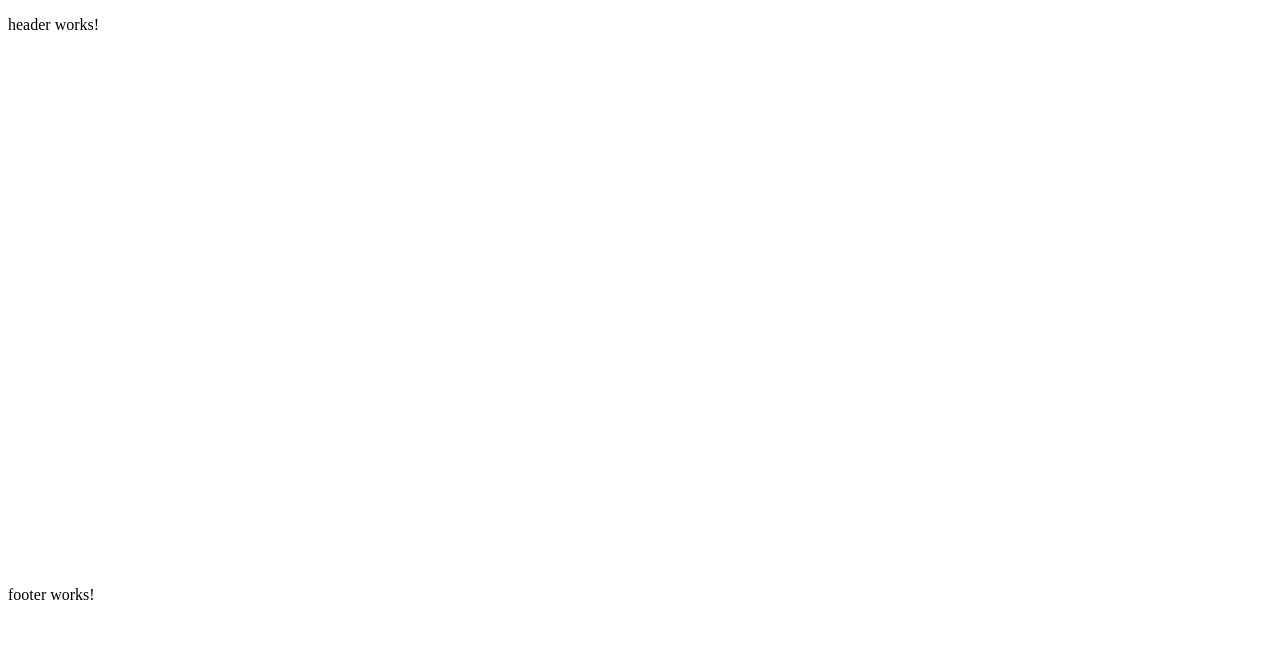
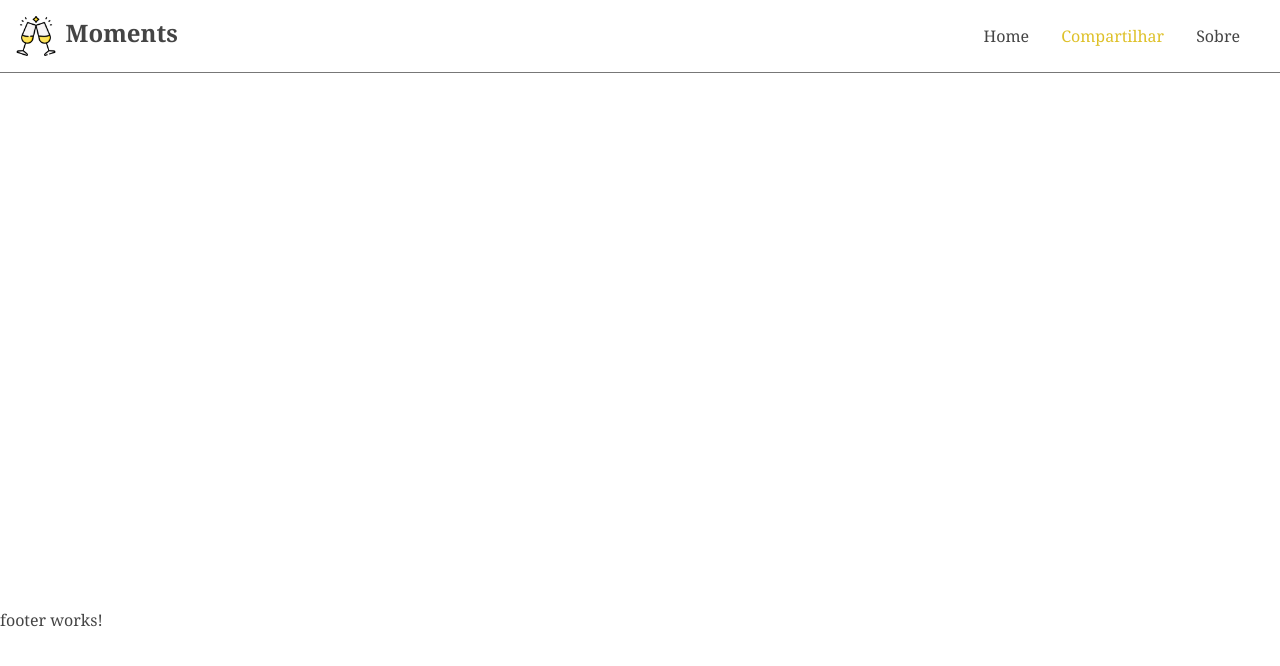
Before and after one commit to cardosoaline/moments-project, an Angular app: page / in a window 1280 px wide. Shown: the top 666 px of the page. Built offline with nearby package versions, Linux system fonts and the light colour scheme.

Commit message:
feat: Added global CSS and header component.

```diff
--- a/src/app/components/header/header.component.css
+++ b/src/app/components/header/header.component.css
@@ -0,0 +1,42 @@
+nav {
+  display: flex;
+  justify-content: space-between;
+  padding: 1em;
+  border-bottom: 1px solid #777;
+}
+
+.brand,
+.links {
+  display: flex;
+  align-self: center;
+}
+
+.brand img {
+  width: 40px;
+  margin-right: 0.6em;
+}
+
+.brand h2 {
+  transition: 0.4s;
+}
+
+.brand h2:hover {
+  color: #dec129;
+}
+
+.links li {
+  margin-right: 1em;
+  list-style: none;
+}
+
+.links a {
+  padding: 0.2em 0.5em;
+}
+
+#add a {
+  color: #dec129;
+}
+
+#add a:hover {
+  background-color: #efefef;
+}
--- a/src/app/components/header/header.component.html
+++ b/src/app/components/header/header.component.html
@@ -1 +1,11 @@
-<p>header works!</p>
+<nav>
+  <a class="brand" routerLink="/">
+    <img src="/assets/moments.png" alt="imagem do logo duas taças brindando">
+    <h2>Moments</h2>
+  </a>
+  <ul class="links">
+    <li><a routerLink="/">Home</a></li>
+    <li id="add"><a routerLink="/moments/new">Compartilhar</a></li>
+    <li><a routerLink="/about">Sobre</a></li>
+  </ul>
+</nav>
--- a/src/styles.css
+++ b/src/styles.css
@@ -1 +1,17 @@
-/* You can add global styles to this file, and also import other style files */
+* {
+  padding: 0;
+  margin: 0;
+  font-family: Cambria;
+  box-sizing: border-box;
+  color: #444;
+}
+
+a {
+  text-decoration: none;
+  color: #444;
+  transition: .4s;
+}
+
+a:hover {
+  color: #dec129;
+}
```
